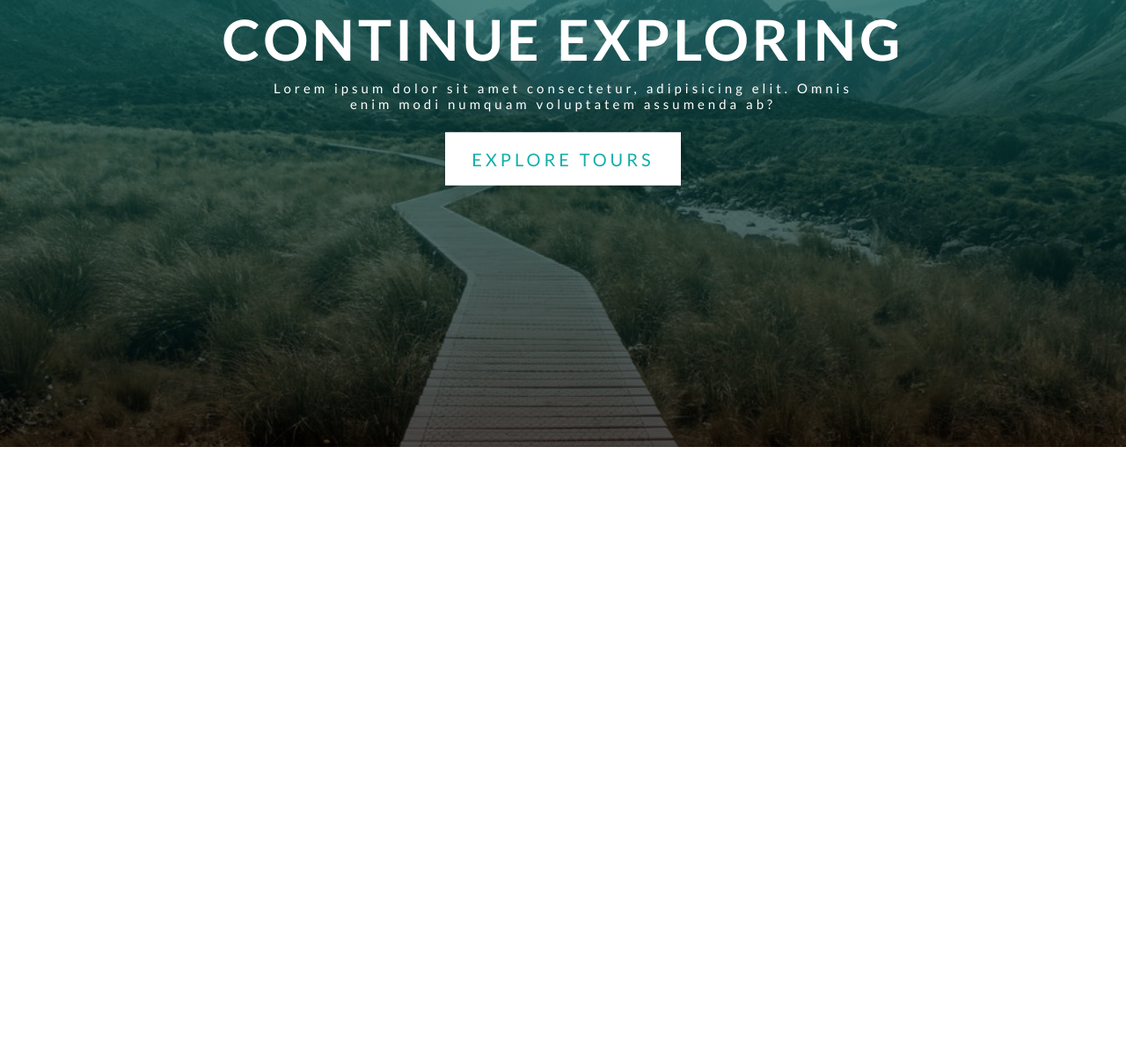
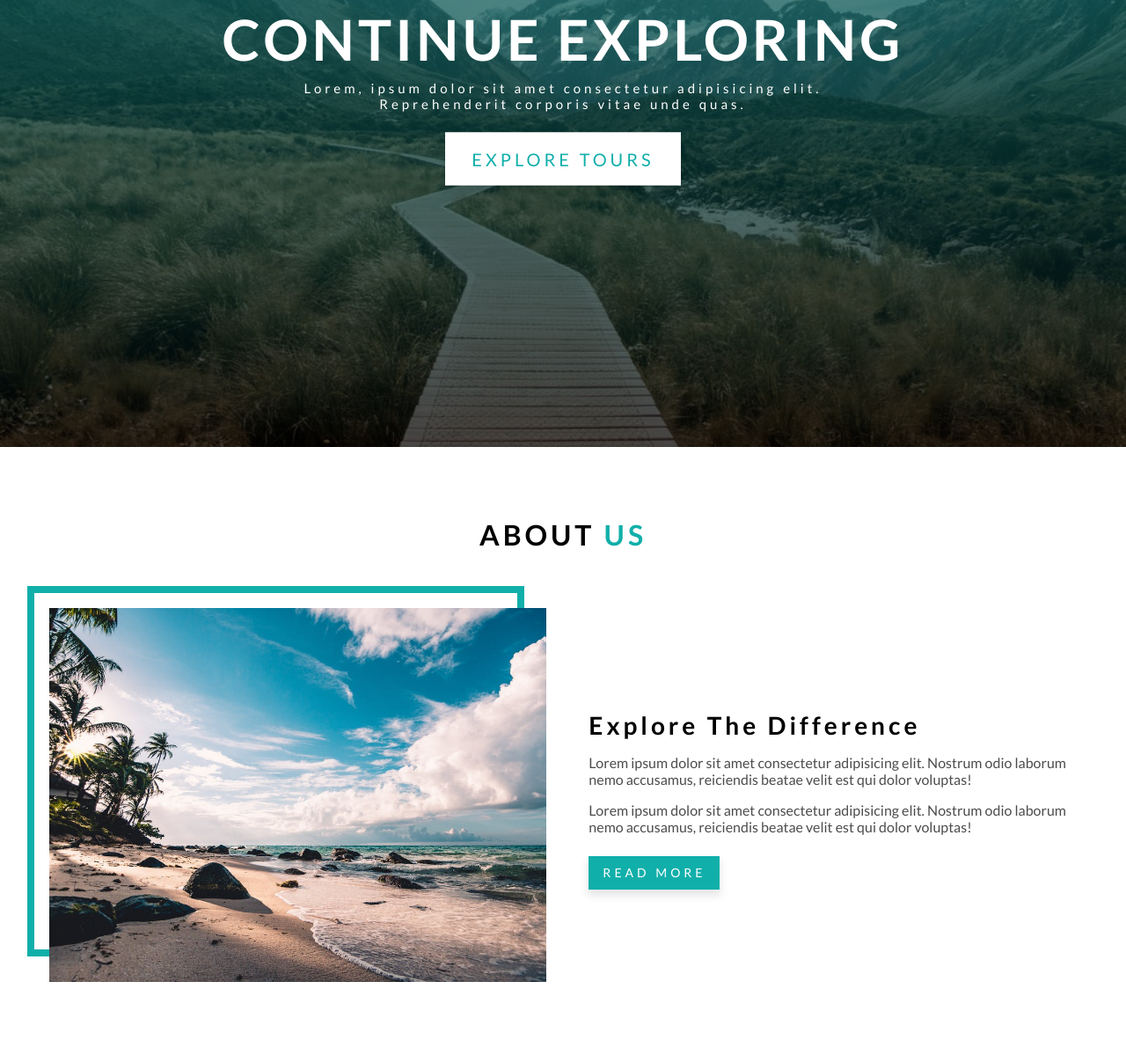
Before and after one commit to Shriever/Backroads-Revisited, a plain HTML site: page index.html in a window 1280 px wide. Shown: the part 292-1491 px from the top of the page at 88% size. Before the commit the page ends 800 px from the top, so only its background shows below. Drawn offline with Linux system fonts and the light colour scheme.

Commit message:
Added the About section

```diff
--- a/index.html
+++ b/index.html
@@ -3,7 +3,7 @@
   <head>
     <meta charset="UTF-8" />
     <meta name="viewport" content="width=device-width, initial-scale=1.0" />
-    <title>Document</title>
+    <title>Backroads</title>
     <!-- google fonts -->
     <link
       href="https://fonts.googleapis.com/css2?family=Lato:wght@300;400;700&display=swap"
@@ -77,8 +77,8 @@
       <div class="hero-content">
         <h1 class="hero-title">continue exploring</h1>
         <p class="hero-text">
-          Lorem ipsum dolor sit amet consectetur, adipisicing elit. Omnis enim
-          modi numquam voluptatem assumenda ab?
+          Lorem, ipsum dolor sit amet consectetur adipisicing elit.
+          Reprehenderit corporis vitae unde quas.
         </p>
         <button class="btn hero-btn">
           <a href="#tours">
@@ -90,7 +90,32 @@
 
     <!-- end of hero -->
     <!-- About  -->
-
+    <section class="about-section" id="about">
+      <!-- section title -->
+      <div class="section-title">
+        <h2 class="section-name">about <span>us</span></h2>
+      </div>
+      <!-- end of section title -->
+      <div class="about-content">
+        <div class="about-img">
+          <img src="./images/about.jpeg" alt="A beautiful beach" />
+        </div>
+        <div class="about-text">
+          <h3>Explore the difference</h3>
+          <p>
+            Lorem ipsum dolor sit amet consectetur adipisicing elit. Nostrum
+            odio laborum nemo accusamus, reiciendis beatae velit est qui dolor
+            voluptas!
+          </p>
+          <p>
+            Lorem ipsum dolor sit amet consectetur adipisicing elit. Nostrum
+            odio laborum nemo accusamus, reiciendis beatae velit est qui dolor
+            voluptas!
+          </p>
+          <button class="btn">read more</button>
+        </div>
+      </div>
+    </section>
     <!-- End of About  -->
     <!-- Services -->
 
--- a/scss/_globals.scss
+++ b/scss/_globals.scss
@@ -4,8 +4,12 @@
   padding: 0;
   margin: 0;
 }
+body {
+  font-family: $font-stack;
+}
 img {
   width: 100%;
+  object-fit: cover;
 }
 li {
   list-style-type: none;
@@ -41,9 +45,24 @@ a {
   letter-spacing: $spacing;
   box-shadow: $light-shadow;
   transition: $transition;
+  margin: 1rem 0;
 
   &:hover {
     background: $light-color;
     color: #000;
   }
 }
+.section-title {
+  padding: 4rem 0;
+  .section-name {
+    font-family: $font-stack;
+    text-transform: uppercase;
+    font-size: 2rem;
+    letter-spacing: $spacing;
+    text-align: center;
+
+    span {
+      color: $primary-color;
+    }
+  }
+}
--- a/scss/_variables.scss
+++ b/scss/_variables.scss
@@ -3,6 +3,7 @@ $primary-color: darken(#17e7e0, 12%);
 $dark-color: darken($primary-color, 20%);
 $light-color: lighten($primary-color, 20%);
 $white: #fff;
+$grey: #eee;
 
 // other
 $font-stack: "Lato", sans-serif;
--- a/scss/style.scss
+++ b/scss/style.scss
@@ -121,7 +121,7 @@ Hero
     transform: translate(-50%, -50%);
     max-width: 800px;
     color: $white;
-    width: 90%;
+    width: 80%;
 
     .hero-title {
       text-transform: uppercase;
@@ -170,3 +170,91 @@ Hero
     }
   }
 }
+/*
+=================
+About
+=================
+*/
+.about-section {
+  background-color: $white;
+  padding: 1rem;
+  padding-bottom: 4rem;
+
+  .about-content {
+    width: 95%;
+    margin: 0 auto;
+    max-width: 1168px;
+
+    .about-img {
+      padding-bottom: 1rem;
+    }
+    h3 {
+      letter-spacing: $spacing;
+      text-transform: capitalize;
+      padding: 0.5rem 0;
+    }
+    p {
+      padding: 0.5rem 0;
+      opacity: 0.7;
+      font-size: 14px;
+    }
+  }
+}
+@media (min-width: 992px) {
+  body {
+    .about-section {
+      .about-content {
+        display: flex;
+        align-items: center;
+        justify-content: space-between;
+        gap: 3rem;
+        width: 99%;
+
+        .about-img {
+          max-width: 570px;
+        }
+        .about-text {
+          h3 {
+            font-size: 1.75rem;
+          }
+          p {
+            font-size: 16px;
+          }
+        }
+      }
+    }
+  }
+}
+@media (min-width: 1168px) {
+  body {
+    .about-section {
+      .about-content {
+        .about-img {
+          z-index: 0;
+          position: relative;
+          img {
+            z-index: 1;
+            position: relative;
+          }
+          &::before {
+            content: " ";
+            border: 8px solid $primary-color;
+            width: 100%;
+            height: 95%;
+
+            position: absolute;
+            top: -25px;
+            left: -25px;
+            z-index: 0;
+            box-sizing: border-box;
+          }
+        }
+      }
+    }
+  }
+}
+/*
+=================
+Services
+=================
+*/
```
Also changed, not shown: css/style.css.
